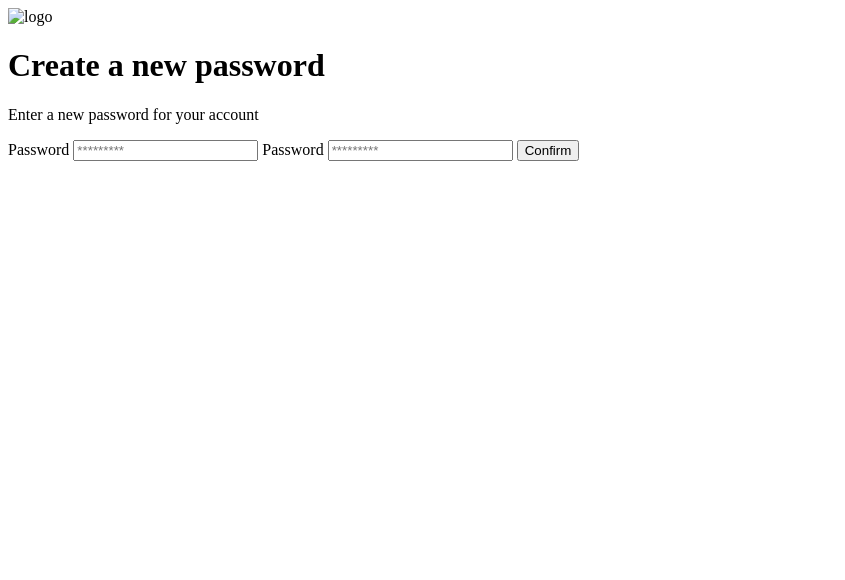
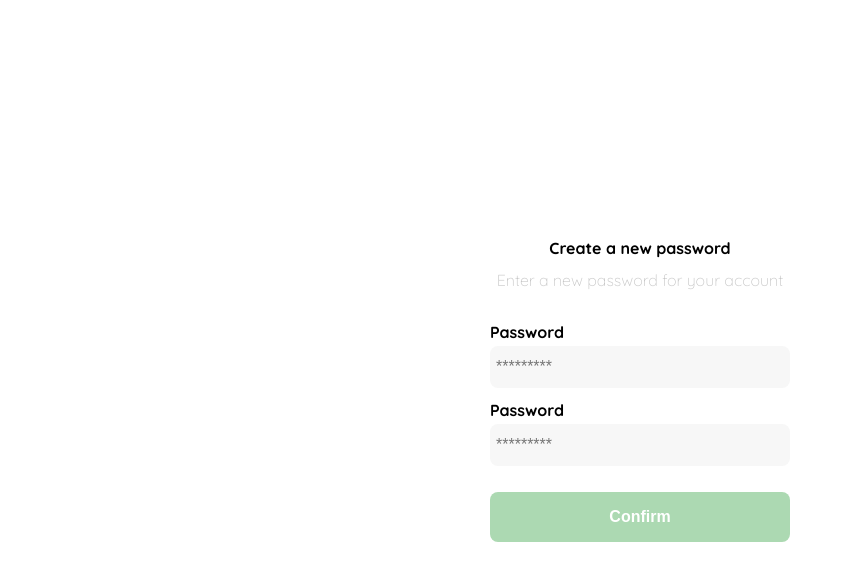
Before and after one commit to crisanto-cc/Store, a plain HTML site: page password.html in a window 1280 px wide. Shown: the whole page, without its empty margins (0-845 px from the left). Drawn offline with Linux system fonts and the light colour scheme.

Commit message:
create CSS on password page

```diff
--- a/password.html
+++ b/password.html
@@ -4,13 +4,99 @@
     <meta charset="UTF-8">
     <meta http-equiv="X-UA-Compatible" content="IE=edge">
     <meta name="viewport" content="width=device-width, initial-scale=1.0">
+    <link rel="preconnect" href="https://fonts.googleapis.com"><link rel="preconnect" href="https://fonts.gstatic.com" crossorigin><link href="https://fonts.googleapis.com/css2?family=Quicksand:wght@300;500;700&display=swap" rel="stylesheet">
+    <style> @import url('https://fonts.googleapis.com/css2?family=Quicksand:wght@300;500;700&display=swap'); </style>
     <title>Document</title>
-    <style></style>
+    <style>
+        :root {
+            --white: #FFFFFF;
+            --black: #000000;
+            --dark: #232830;
+            --very-light-pink: #C7C7C7;
+            --text-input-field: #f7f7f7;
+            --hospital-green: #ACD9B2;
+            --sm 14px;
+            --md 16px;
+            --lg 18px;
+        }
+        body {
+            margin: 0;
+            font-family: 'Quicksand', sans-serif;
+        }
+        .login {
+            width: 100%;
+            height: 100vh;
+            display: grid;
+            place-items: center;
+        }
+        .form-container {
+            display: grid;
+            grid-template-rows: auto 1fr auto;
+            width: 300px;
+        }
+        .logo {
+            width: 150px;
+            margin-bottom: 20px;
+            justify-self: center;
+            display: none;
+        }
+        .title {
+            font-size: var(--lg);
+            margin-bottom: 12px;
+            text-align: center;
+        }
+        .subtitle {
+            color: var(--very-light-pink);
+            font-size: var(--md);
+            font-weight: 300;
+            margin-top: 0;
+            margin-bottom: 32px;
+            text-align: center;
+        }
+        .form {
+            display: flex;
+            flex-direction: column;
+        }
+        .label {
+            font-size: var(--sm);
+            font-weight: bold;
+            margin-bottom: 4px;
+        }
+        .input {
+            background-color: var(--text-input-field);
+            border: none;
+            border-radius: 8px;
+            height: 30px;
+            font-size: var(--md);
+            padding: 6px;
+            margin-bottom: 12px;
+        }
+        .primary-button {
+            background-color: var(--hospital-green);
+            border-radius: 8px;
+            border: none;
+            color: var(--white);
+            width: 100%;
+            cursor: pointer;
+            font-size: var(--md);
+            font-weight: bold;
+            height: 50px;
+        }
+        .login-button {
+            margin-top: 14px;
+            margin-bottom: 30px;
+        }
+        @media (max-width: 640px) {
+            .logo {
+                display: block;
+            }
+        }
+    </style>
 </head>
 <body>
     <div class="login">
         <div class="form-container">
-            <img src="" alt="logo" class="logo">
+            <img src="./logos/logo_yard_sale.svg" alt="logo" class="logo">
 
             <h1 class="title"> Create a new password</h1>
             <p class="subtitle">Enter a new password for your account</p>
@@ -22,7 +108,7 @@
                 <label for="new-password" class="label">Password</label>
                 <input type="password" id="passwrd" placeholder="*********" class="input input-password">
 
-                <input type="submit" value="Confirm" class="primery-button login-button">
+                <input type="submit" value="Confirm" class="primary-button login-button">
             </form>
         </div>
     </div>
```
Also changed, not shown: index.html (+0 -1 lines).
